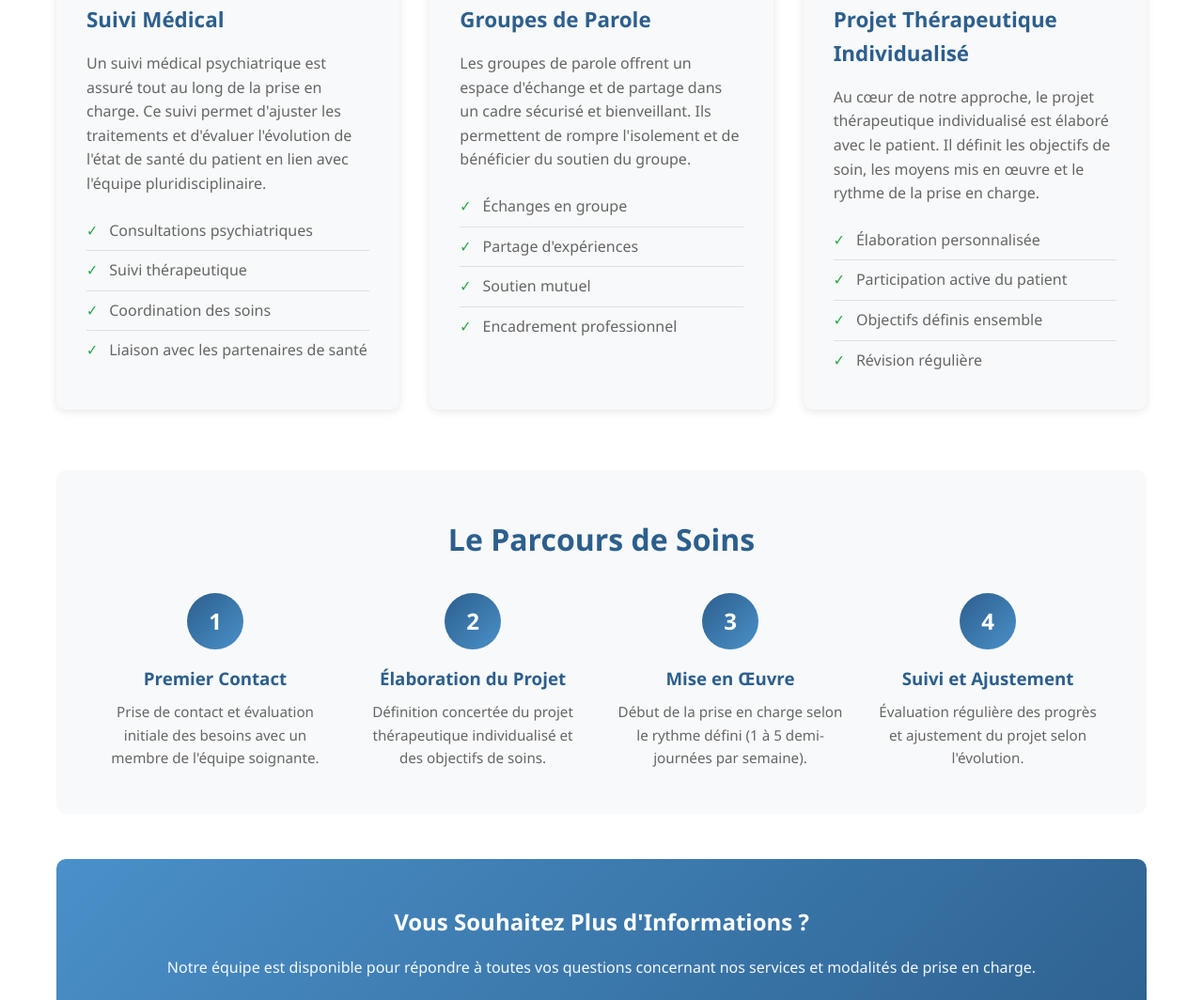
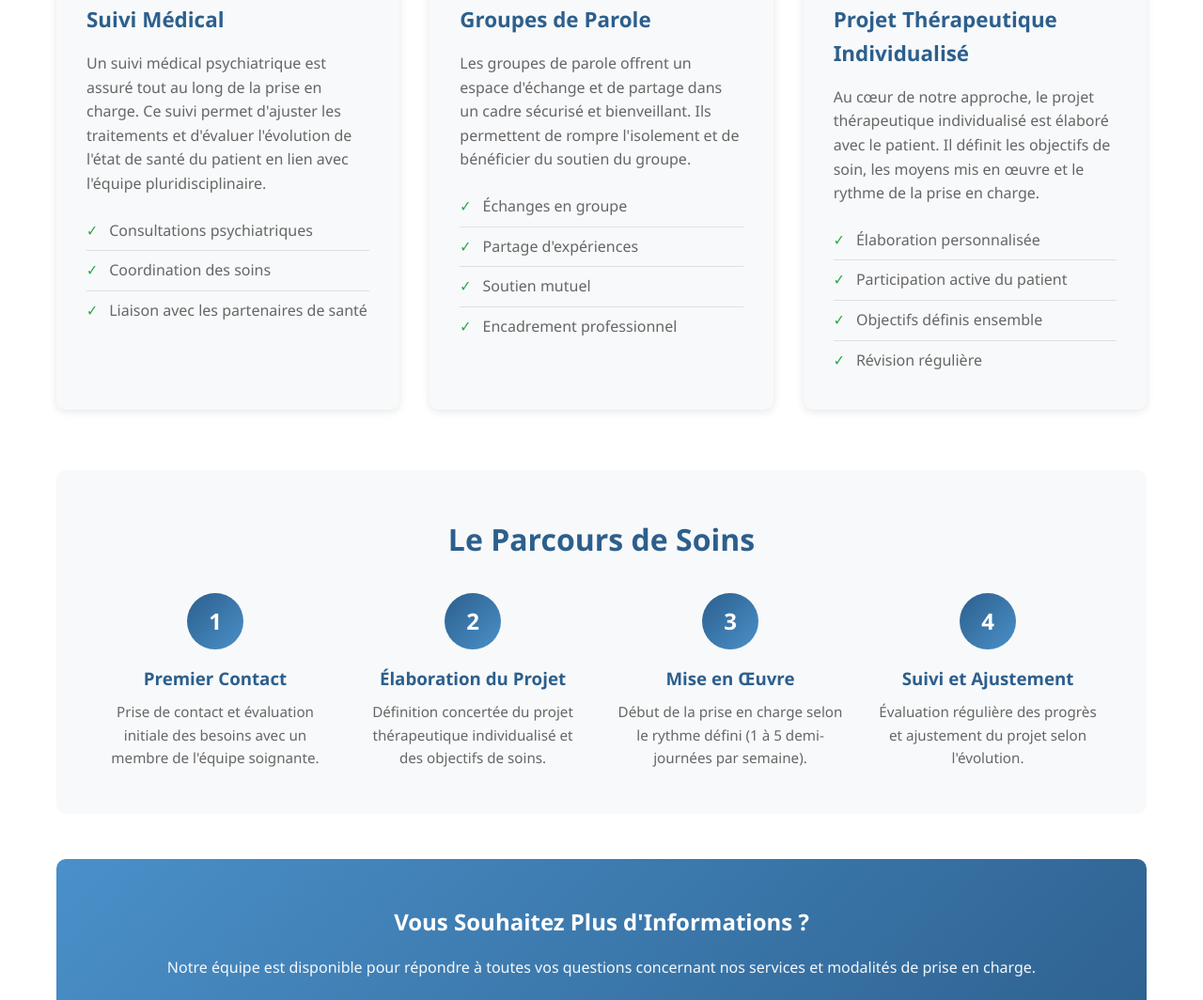
Before and after one commit to Polotosaure/cclt, a plain HTML site: page services.html in a window 1280 px wide. Shown: the part 1336-2400 px from the top of the page at 94% size. Drawn offline with Linux system fonts and the light colour scheme.

Commit message:
Update services.html

```diff
--- a/services.html
+++ b/services.html
@@ -91,7 +91,6 @@
                         <p>Un suivi médical psychiatrique est assuré tout au long de la prise en charge. Ce suivi permet d'ajuster les traitements et d'évaluer l'évolution de l'état de santé du patient en lien avec l'équipe pluridisciplinaire.</p>
                         <ul class="service-features">
                             <li>Consultations psychiatriques</li>
-                            <li>Suivi thérapeutique</li>
                             <li>Coordination des soins</li>
                             <li>Liaison avec les partenaires de santé</li>
                         </ul>
```
